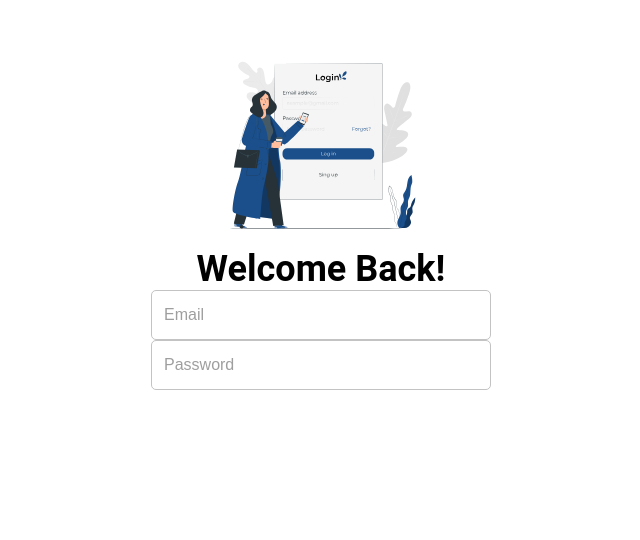
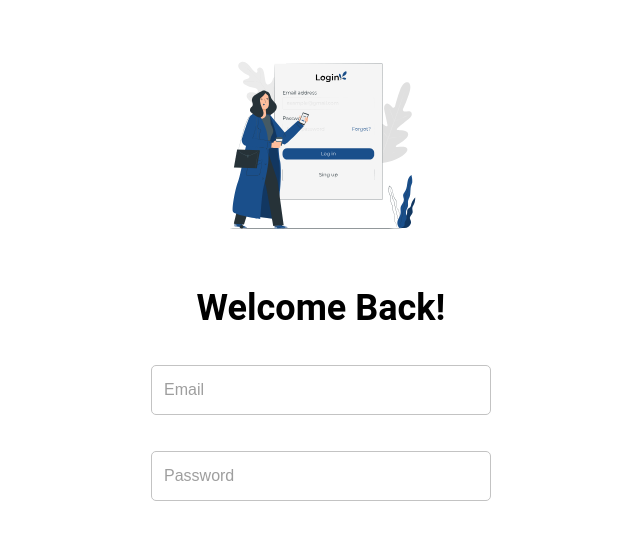
Before and after one commit to nichita000/railsware-test-task, a React (Create React App) app: page /login in a window 1280 px wide. Shown: the top 540 px of the page, without its empty margins (319-959 px from the left). Built offline with nearby package versions, Linux system fonts and the light colour scheme.

Commit message:
Add Box component. Add usage of Box component in Login page. Change theme to use standart sizes

```diff
--- /dev/null
+++ b/src/components/content/Box/index.tsx
@@ -0,0 +1,68 @@
+import styled, { css } from 'styled-components';
+import BoxProps from './Box.types';
+
+/**
+ * Box component is built in order to unify the usage of
+ * paddings and margins around the application.
+ *
+ * @example
+ * jsx``
+ *  <Box px="md"> ... </Box> // Div with left/right padding equal to `md` size
+ *  <Box mx="md"> ... </Box> // Div with left/right margin equal to `md` size
+ * ``
+ */
+const Box = styled.div<BoxProps>`
+  ${props => props.px && css`
+    padding-left: ${props.theme.sizes.spacings[props.px]}px;
+    padding-right: ${props.theme.sizes.spacings[props.px]}px;
+  `}
+
+  ${props => props.py && css`
+    padding-top: ${props.theme.sizes.spacings[props.py]}px;
+    padding-bottom: ${props.theme.sizes.spacings[props.py]}px;
+  `}
+
+  ${props => props.pt && css`
+    padding-top: ${props.theme.sizes.spacings[props.pt]}px;
+  `}
+
+  ${props => props.pr && css`
+    padding-right: ${props.theme.sizes.spacings[props.pr]}px;
+  `}
+
+  ${props => props.pb && css`
+    padding-bottom: ${props.theme.sizes.spacings[props.pb]}px;
+  `}
+
+  ${props => props.pl && css`
+    padding-left: ${props.theme.sizes.spacings[props.pl]}px;
+  `}
+
+  ${props => props.mx && css`
+    margin-left: ${props.theme.sizes.spacings[props.mx]}px;
+    margin-right: ${props.theme.sizes.spacings[props.mx]}px;
+  `}
+
+  ${props => props.my && css`
+    margin-top: ${props.theme.sizes.spacings[props.my]}px;
+    margin-bottom: ${props.theme.sizes.spacings[props.my]}px;
+  `}
+
+  ${props => props.mt && css`
+    margin-top: ${props.theme.sizes.spacings[props.mt]}px;
+  `}
+
+  ${props => props.mr && css`
+    margin-right: ${props.theme.sizes.spacings[props.mr]}px;
+  `}
+
+  ${props => props.mb && css`
+    margin-bottom: ${props.theme.sizes.spacings[props.mb]}px;
+  `}
+
+  ${props => props.ml && css`
+    margin-left: ${props.theme.sizes.spacings[props.ml]}px;
+  `}
+`;
+
+export default Box;
--- a/src/components/inputs/TextField/index.tsx
+++ b/src/components/inputs/TextField/index.tsx
@@ -37,7 +37,7 @@ const TextField: TextFieldComponent = ({
 }
 
 const StyledTextFieldContainer = styled.div`
-  width: ${props => mapToThemeSizes(props.theme).spacings.container}px;
+  width: ${props => mapToThemeSizes(props.theme).container}px;
   position: relative;
 `;
 
--- a/src/components/layout/Container/index.tsx
+++ b/src/components/layout/Container/index.tsx
@@ -2,8 +2,8 @@ import styled from 'styled-components';
 import { mapToThemeSizes } from '../../../shared/theme-mappers';
 
 const Container = styled.div`
-  padding-top: ${props => mapToThemeSizes(props.theme).paddings.md}px;
-  width: ${props => mapToThemeSizes(props.theme).spacings.container}px;
+  padding-top: ${props => mapToThemeSizes(props.theme).spacings.md}px;
+  width: ${props => mapToThemeSizes(props.theme).container}px;
   margin: 0 auto;
 `;
 
--- a/src/pages/Login/LoginForm.tsx
+++ b/src/pages/Login/LoginForm.tsx
@@ -1,5 +1,6 @@
 import { useFormik } from 'formik';
 import styled from 'styled-components';
+import Box from '../../components/content/Box';
 import TextField from '../../components/inputs/TextField';
 import LoginFormComponent, { LoginFormValues } from './LoginForm.types';
 
@@ -17,13 +18,16 @@ const LoginForm: LoginFormComponent = ({
 
   return (
     <LoginFormContainer onSubmit={form.handleSubmit}>
+      <Box pb="md">
         <TextField
           placeholder="Email"
           name="email"
           value={form.values.email}
           onChange={form.handleChange}
         />
+      </Box>
 
+      <Box pb="md">
         <TextField
           placeholder="Password"
           name="password"
@@ -31,6 +35,7 @@ const LoginForm: LoginFormComponent = ({
           value={form.values.password}
           onChange={form.handleChange}
         />
+      </Box>
     </LoginFormContainer>
   );
 };
--- a/src/pages/Login/index.tsx
+++ b/src/pages/Login/index.tsx
@@ -1,5 +1,6 @@
 import styled from 'styled-components';
 import LoginIllustration from '../../assets/images/login-illustration.svg';
+import Box from '../../components/content/Box';
 import Typography from '../../components/content/Typography';
 import LoginForm from './LoginForm';
 import { LoginFormValues } from './LoginForm.types';
@@ -9,11 +10,16 @@ const Login = () => {
 
   return (
     <LoginContainer>
-      <img src={LoginIllustration} alt="Login Illustration" />
 
-      <Typography heading>
-        Welcome Back!
-      </Typography>
+      <Box pb="md">
+        <img src={LoginIllustration} alt="Login Illustration" />
+      </Box>
+
+      <Box pb="md">
+        <Typography heading>
+          Welcome Back!
+        </Typography>
+      </Box>
 
       <LoginForm onSubmit={handleSubmit} />
     </LoginContainer>
--- /dev/null
+++ b/src/shared/common.types.ts
@@ -0,0 +1,5 @@
+export type ResponsiveProps<T> = {
+  sm: T;
+  md: T;
+  lg: T;
+}
--- a/src/theme/index.ts
+++ b/src/theme/index.ts
@@ -25,13 +25,11 @@ const colors: ThemeColors = {
 };
 
 const sizes: ThemeSizes = {
-  paddings: {
+  spacings: {
     md: 36,
     lg: 50,
   },
-  spacings: {
-    container: 340,
-  },
+  container: 340,
   input: {
     lg: 340,
     md: 165,
```
Also changed, not shown: src/components/content/Box/Box.types.ts (added, +11 -0 lines), src/theme/Theme.types.ts (+6 -15 lines). Lines whose indentation alone changed are shown as unchanged.
